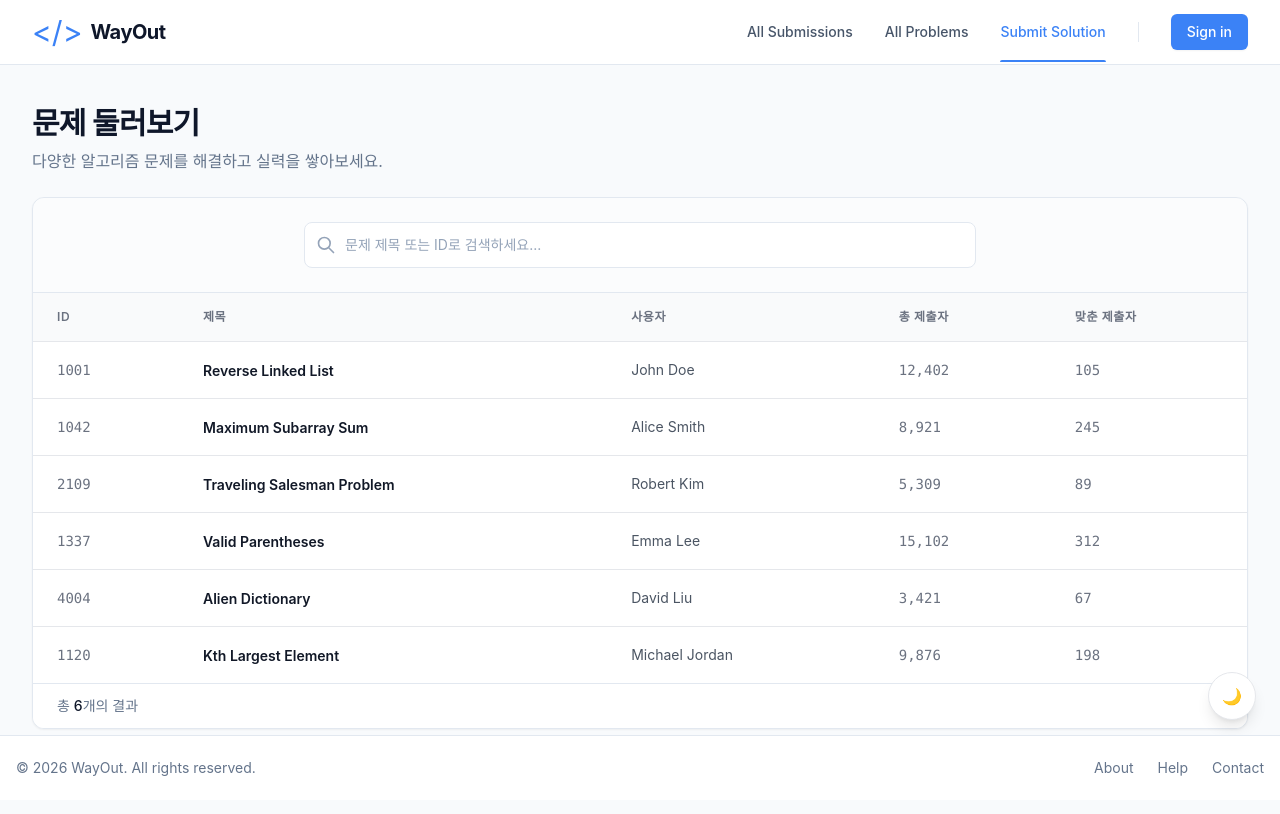
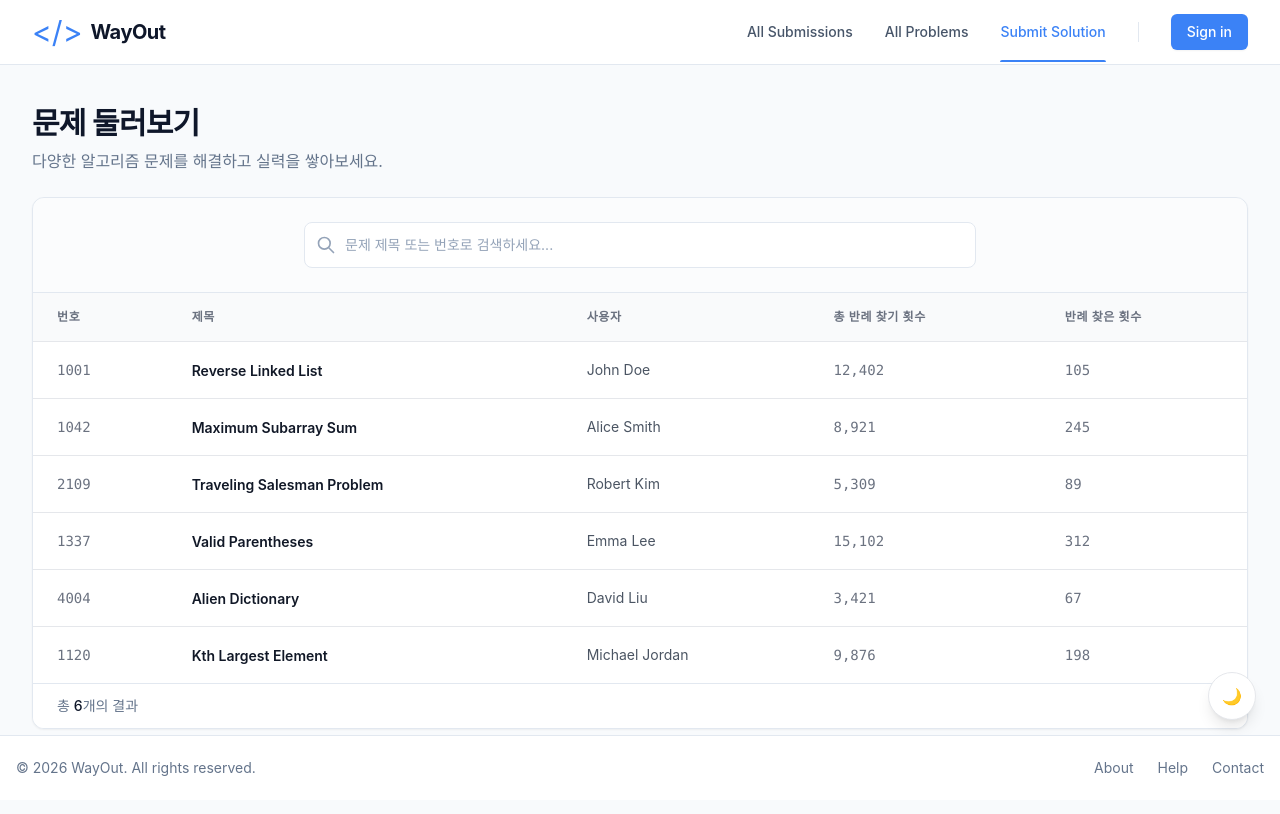
Before and after one commit to team-dopamine/wayout-web, a React (Create React App) app: page /problems in a window 1280 px wide. Shown: the top 814 px of the page. Built offline with nearby package versions, Linux system fonts and the light colour scheme.

Commit message:
style: 테이블 헤더 텍스트 변경

```diff
--- a/src/components/problems/ProblemHeader.tsx
+++ b/src/components/problems/ProblemHeader.tsx
@@ -1,4 +1,4 @@
-const HEADERS = ['ID', '제목', '사용자', '총 제출자', '맞춘 제출자'];
+const HEADERS = ['번호', '제목', '사용자', '총 반례 찾기 횟수', '반례 찾은 횟수'];
 
 const ProblemHeader = () => (
   <thead className="bg-gray-50 dark:bg-slate-800/80">
--- a/src/pages/ProblemsPage.tsx
+++ b/src/pages/ProblemsPage.tsx
@@ -48,7 +48,7 @@ export default function ProblemsPage() {
                 </div>
                 <input
                   type="text"
-                  placeholder="문제 제목 또는 ID로 검색하세요..."
+                  placeholder="문제 제목 또는 번호로 검색하세요..."
                   value={searchTerm}
                   onChange={(e) => setSearchTerm(e.target.value)}
                   className="block w-full rounded-lg border border-slate-200 bg-white py-3 pl-10 pr-3 leading-5 placeholder-slate-400 focus:border-blue-500 focus:outline-none focus:ring-1 focus:ring-blue-500 dark:border-slate-700 dark:bg-slate-800 dark:text-white dark:placeholder-slate-500 sm:text-sm"
```
